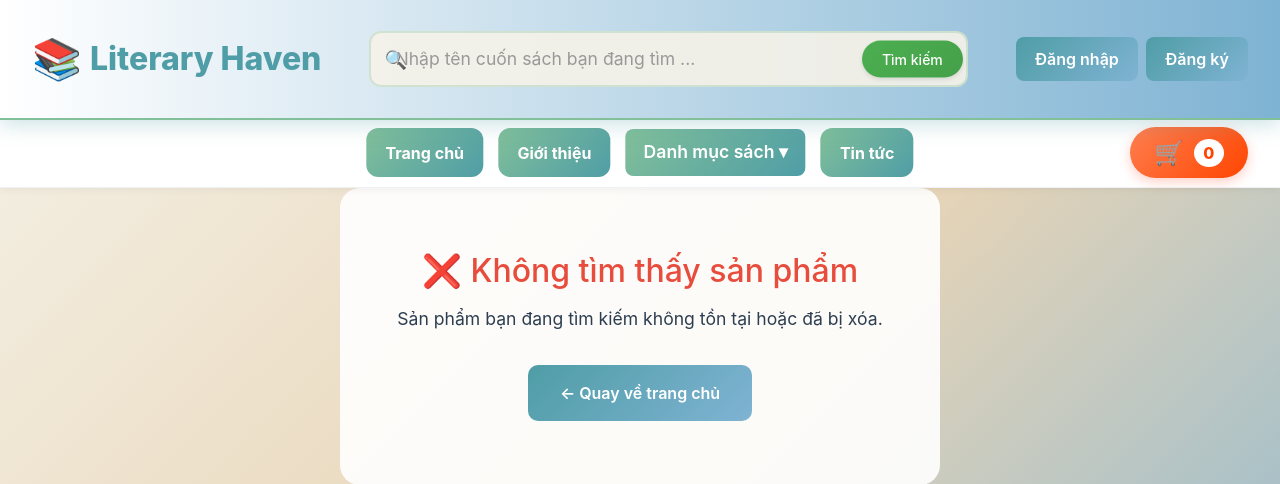
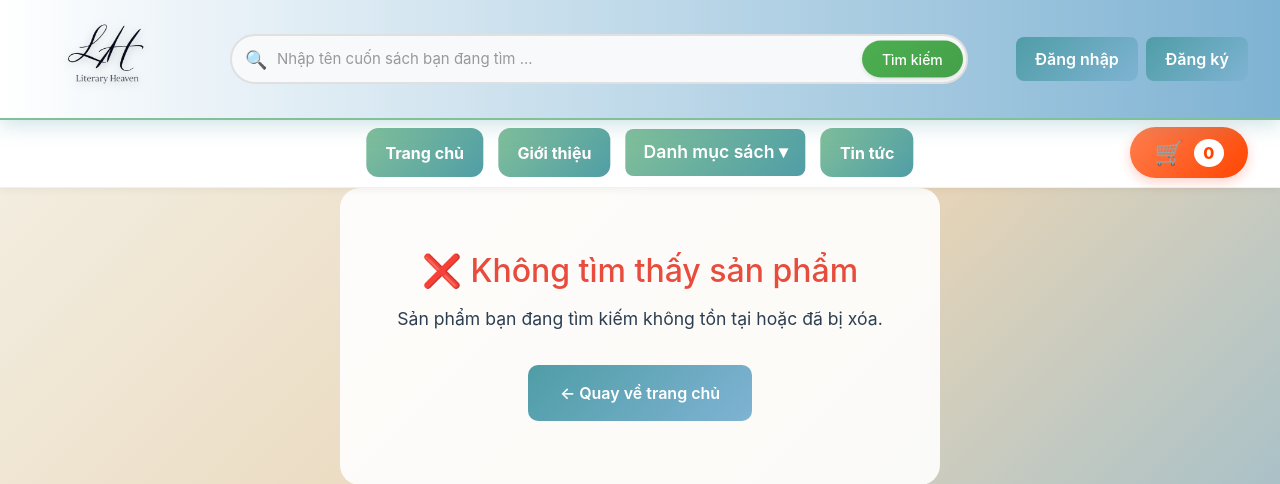
Before and after one commit to ngoctu0405/Book-Store, a PHP site: page /product-detail.html in a window 1280 px wide. Shown: the top 484 px of the page. Run offline with PHP 8.4, Linux system fonts and the light colour scheme; some libraries are stand-ins or nearby versions.

Commit message:
xóa bớt css

```diff
--- a/WEB___Book-Strore/assets/css/style.css
+++ b/WEB___Book-Strore/assets/css/style.css
@@ -25,7 +25,7 @@ body {
   display: flex;
   align-items: center;
   justify-content: space-between;
-  padding: 15px 20px;
+  padding: 20px 50px;
   background: linear-gradient(90deg, #ffffff 0%, #7fb3d3 100%);
   box-shadow: 0 4px 20px rgba(79, 157, 166, 0.3);
   border-bottom: 2px solid #82c09a;
--- a/WEB___Book-Strore/product-detail.html
+++ b/WEB___Book-Strore/product-detail.html
@@ -55,23 +55,8 @@
             margin: 0 3rem;
         }
 
-        .search-input {
-            width: 100%;
-            padding: 0.8rem 1.5rem;
-            border: 2px solid rgba(130, 192, 154, 0.3);
-            border-radius: 12px;
-            background: rgba(245, 242, 232, 0.9);
-            color: #2c3e50;
-            font-size: 1.1rem;
-            transition: all 0.3s ease;
-        }
 
-        .search-input:focus {
-            outline: none;
-            border-color: #4f9da6;
-            background: #fff;
-            box-shadow: 0 0 20px rgba(79, 157, 166, 0.2);
-        }
+
 
         .auth-cart {
             display: flex;
@@ -635,23 +620,24 @@
 
 <body>
     <header class="topbar">
-        <a href="index.html" class="logo">
-            <span>📚</span>
-            <span>Literary Haven</span>
-        </a>
-        <!-- nút tìm kiếm -->
-    <div class="search-center">
+      <div class="logo">
+        <a href="index.html"><img src="images/Logo.png" alt="Logo" /> </a>
+      </div>
+
+      <div class="search-center">
   <input id="topSearch" class="search-input" type="text"
     placeholder="Nhập tên cuốn sách bạn đang tìm ..." autocomplete="off" />
   <button class="search-btn" type="button">Tìm kiếm</button>
 </div>
-<!-------------------------------------------------------------------------->
-        <div class="auth-cart">
-     <div id="authArea">
-        <button class="btn-auth" onclick="openLoginModal()">Đăng nhập</button>
-        <button class="btn-auth btn-signup" onclick="openRegisterModal()">Đăng ký</button>
+
+      <div class="auth-cart">
+        <div id="authArea">
+          <button class="btn-auth" onclick="openLoginModal()">Đăng nhập</button>
+          <button class="btn-auth btn-signup" onclick="openRegisterModal()">
+            Đăng ký
+          </button>
+        </div>
       </div>
-    </div>
     </header>
 
     <nav class="navbar">
```
